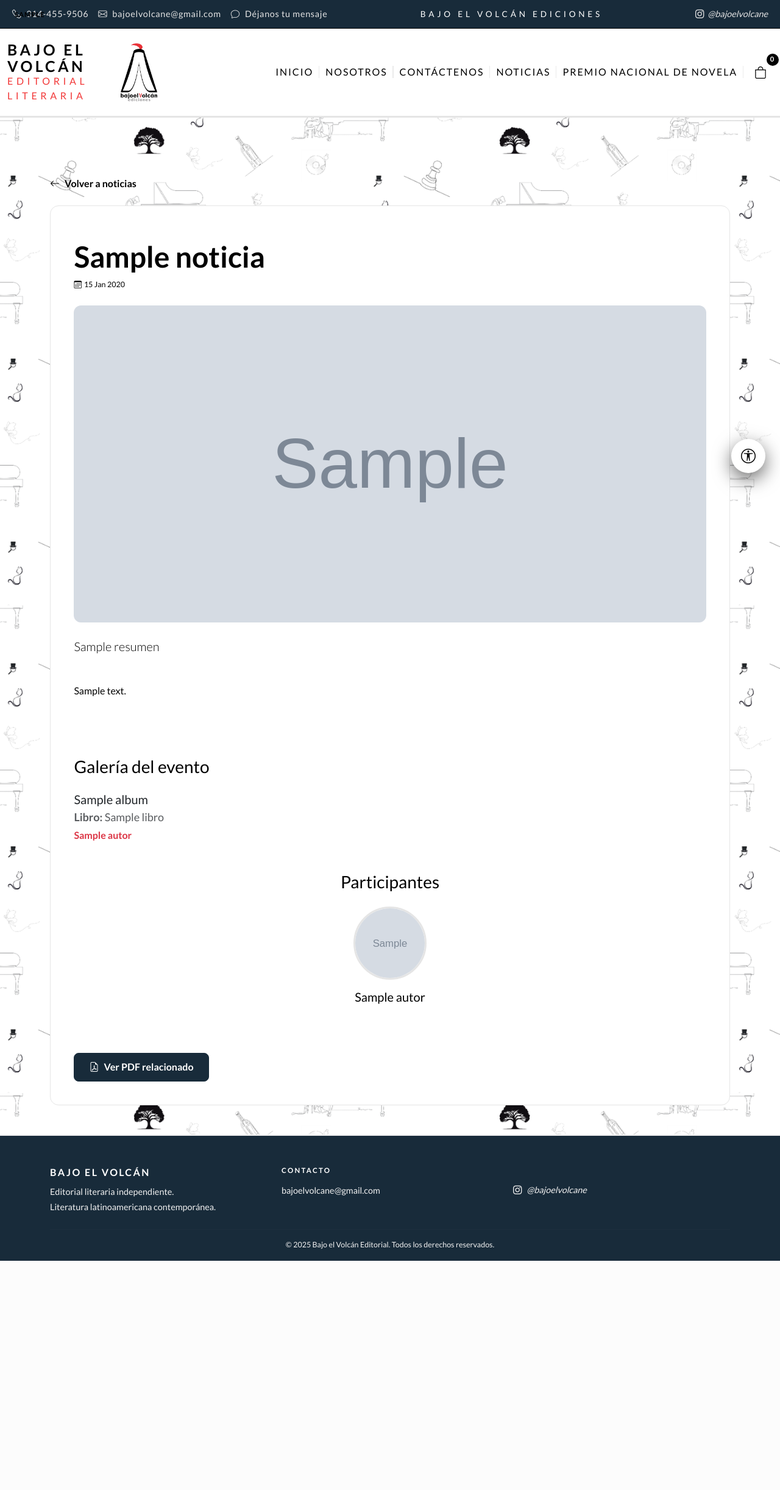
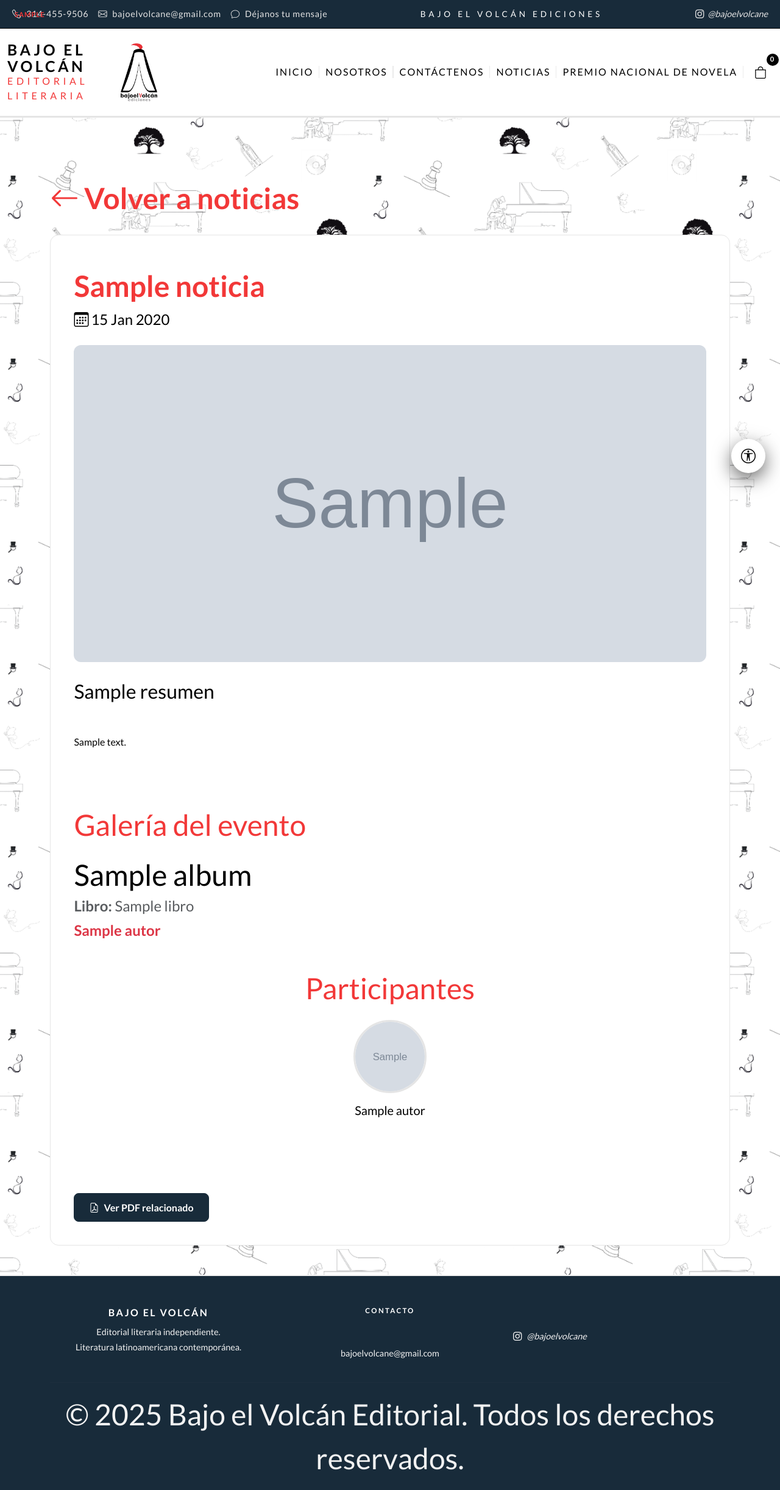
Before and after one commit to albert-amado/Bajo-el-volc-n-ediciones-Django, a Django app: template noticias/templates/noticias/noticia_detalle.html in a window 1280 px wide. Shown: the whole page at 61% size. Before the commit the page ends 2068 px from the top, so only its background shows below. Run offline with Django 5.2, Linux system fonts and the light colour scheme; the template is opened without the code that fills it: most values are stand-ins (such as "Sample title", 1, 10 or a date in 2020); grey boxes marked "Sample" are stand-in pictures; some web fonts are replaced.

Commit message:
fix: cambios en estilos

```diff
--- a/contacto/static/contacto/css/contacto.css
+++ b/contacto/static/contacto/css/contacto.css
@@ -92,14 +92,14 @@
 }
 
 .bev-btn-submit {
-  background-color: var(--pr-gray-1500);
+    background-color: var(--pr-icono-whatsapp);
     color: var(--pr-white);
     border: none;
     padding: 0.75rem;
     border-radius: 8px;
-  font-weight: 600;
     letter-spacing: 0.5px;
     transition: opacity 0.2s, transform 0.2s;
+    font-size: xx-large;
 }
 
 .bev-btn-submit:hover {
--- a/equipo/static/equipo/css/nosotros.css
+++ b/equipo/static/equipo/css/nosotros.css
@@ -72,12 +72,13 @@
 }
 
 .bev-info-card h4 {
-  font-size: 2rem;
+    font-size: xxx-large;
     font-weight: 700;
     line-height: 1.2;
     color: var(--text-primary);
     position: relative;
     z-index: 1;
+    text-align: center;
 }
 
 .bev-info-card p {
@@ -166,7 +167,7 @@
 }
 
 .bev-team-bio {
-  font-size: 0.95rem;
+    font-size: larger;
     color: var(--text-body);
     line-height: 1.65;
     position: relative;
--- a/equipo/templates/equipo/nosotros.html
+++ b/equipo/templates/equipo/nosotros.html
@@ -14,8 +14,6 @@
   <div class="container">
     <div class="row mb-5">
       <div class="col-lg-8 mx-auto text-center">
-        <span class="bev-section-tag">Quiénes somos</span>
-        <h1 class="display-4 bev-display-4 fw-bold mt-3 mb-4">Bajo el Volcán</h1>
         <div class="bev-divider mx-auto mb-4"></div>
       </div>
     </div>
--- a/noticias/static/noticias/css/listado.css
+++ b/noticias/static/noticias/css/listado.css
@@ -4,7 +4,7 @@
   color: var(--text-primary);
 }
 
-.bev-filtro.active {
+.bev-filtro-active {
     background-color: var(--bg-body);
     border: 1px solid var(--border-soft);
     color: var(--text-primary);
--- a/noticias/static/noticias/css/noticia_detalle.css
+++ b/noticias/static/noticias/css/noticia_detalle.css
@@ -194,11 +194,6 @@
   color: var(--pr-gray-1500);
 }
 
-/* === Galería: imagen (glightbox) === */
-.bev-noticia-galeria h5 {
-  color: var(--text-primary);
-}
-
 /* === Galería: video (thumbnail con play) === */
 .bev-video-thumb {
   height: 500px;
@@ -265,7 +260,40 @@
   color: var(--pr-white);
   margin-top: 0.3rem;
 }
-
+.fw-bold {
+    font-weight: 700 !important;
+}
+.bev-noticia-fecha {
+    font-size: x-large;
+    color: var(--text-primary);
+}
+.lead {
+    font-size: xx-large;
+    font-weight: 400;
+}
+.p {
+    margin-top: 0;
+    margin-bottom: 1rem;
+    font-size: x-large;
+}
+.bev-noticia-galeria h5 {
+    color: var(--text-primary) !important;
+    font-size: -webkit-xxx-large;
+}
+.text-danger {
+    --bs-text-opacity: 1;
+    color: rgba(var(--bs-danger-rgb), var(--bs-text-opacity)) !important;
+    font-size: x-large;
+}
+.text-center {
+    text-align: center !important;
+    font-size: xxx-large;
+}
+.mb-4 {
+    margin-bottom: 1.5rem !important;
+    font-size: xxx-large;
+    color: var(--pr-gray-1200);
+}
 /* === Responsive === */
 @media (max-width: 767px) {
   .bev-noticia-img {
@@ -300,3 +328,10 @@
     height: 100px;
   }
 }
+.glightbox-clean .gslide-description {
+    background-color: transparent !important;
+}
+.text-muted {
+    color: var(--text-primary);
+    font-size: x-large;
+}
```
Also changed, not shown: README.md. Lines whose indentation alone changed are shown as unchanged.
